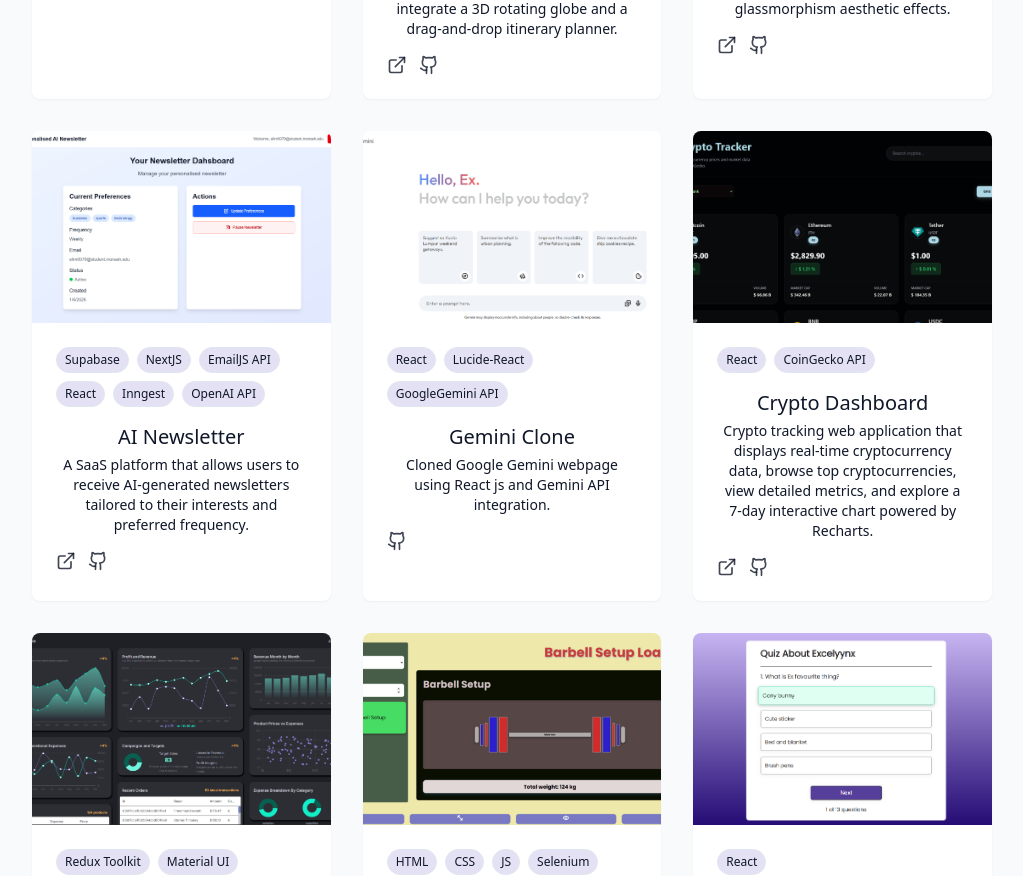
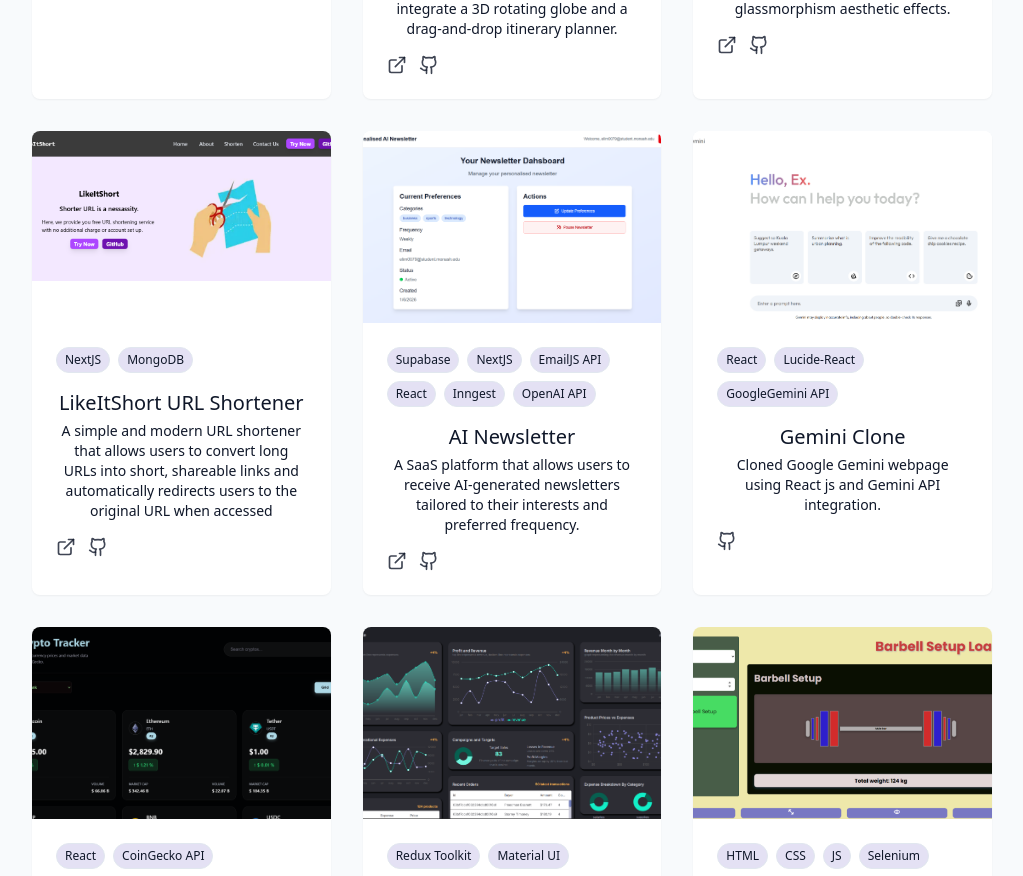
Before and after one commit to excelyynxl-a11y/my-portfolio, a React (Vite) app: page / in a window 1280 px wide. Shown: the part 4123-4999 px from the top of the page, without its empty margins (128-1151 px from the left). Built offline with nearby package versions, Linux system fonts and the light colour scheme.

Commit message:
add LikeItShort project

```diff
--- a/src/components/ProjectsSection.jsx
+++ b/src/components/ProjectsSection.jsx
@@ -20,13 +20,22 @@ const projects = [
         gitUrl: "https://github.com/excelyynxl-a11y/travel-planner-app",
     },
     {
-        id: 4,
+        id: 3,
         title: "KawanKawan Social Media App",
         description: "A SaaS social media platform that allows user authentication, image upload, dynamic voting and commenting system, community groups. The app is designed to be mobile responsive with modern glassmorphism aesthetic effects.",
         image: "/projects/kawan_kawan_social_media.png",
         tags: ["Supabase", "React", "TailwindCSS", "GitHub OAuth"],
         demoUrl: "https://social-media-kawan-kawan-git-main-excelyynxs-projects.vercel.app/",
         gitUrl: "https://github.com/excelyynxl-a11y/social-media-app",
+    },
+    {
+        id: 4,
+        title: "LikeItShort URL Shortener",
+        description: "A simple and modern URL shortener that allows users to convert long URLs into short, shareable links and automatically redirects users to the original URL when accessed",
+        image: "/projects/likeitshort_url_shortener.png",
+        tags: ["NextJS", "MongoDB"],
+        demoUrl: "https://url-shortener-te9k.vercel.app/",
+        gitUrl: "https://github.com/excelyynxl-a11y/url-shortener",
     },
     {
         id: 5,
--- a/src/components/SkillsSection.jsx
+++ b/src/components/SkillsSection.jsx
@@ -1,4 +1,4 @@
-import { useState, useEffect } from "react";
+import { useState } from "react";
 import { cn } from "@/lib/utils";
 
 const skills = [
```
Also changed, not shown: public/projects/likeitshort_url_shortener.png (added).
